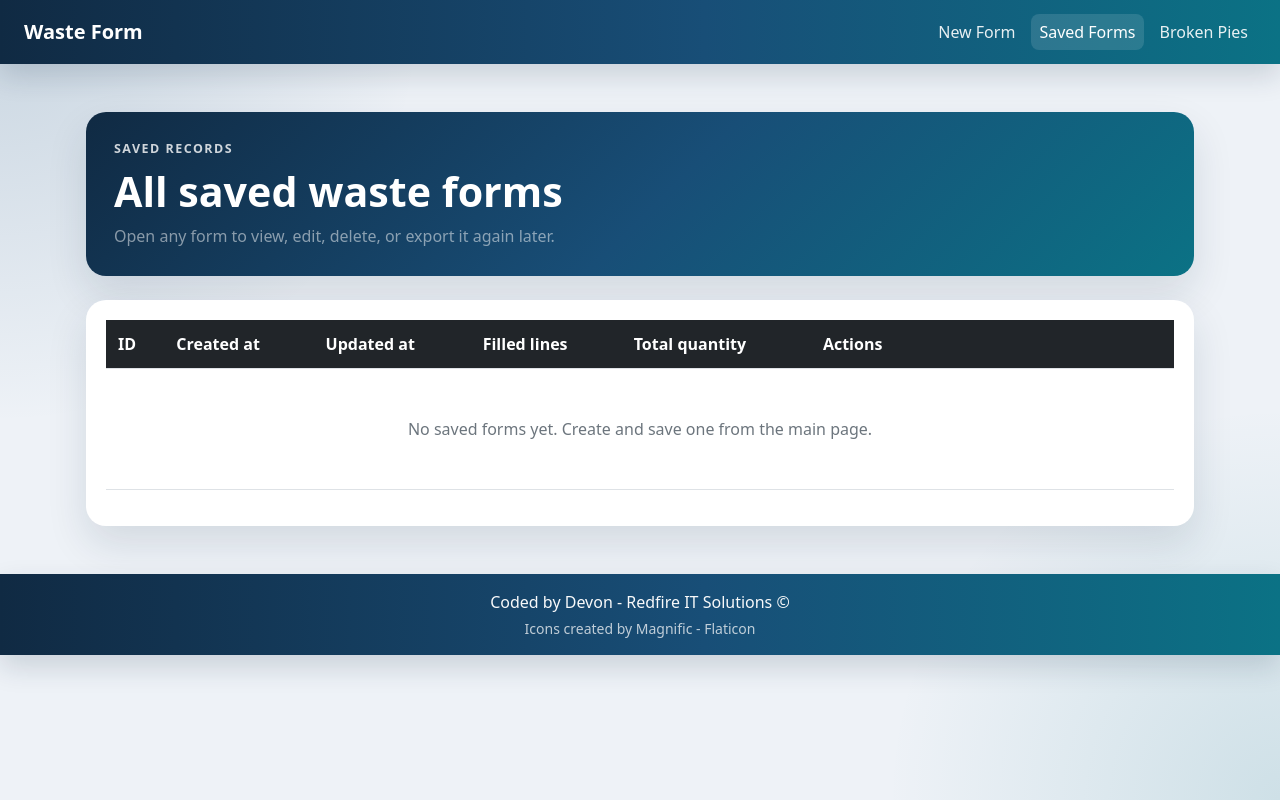
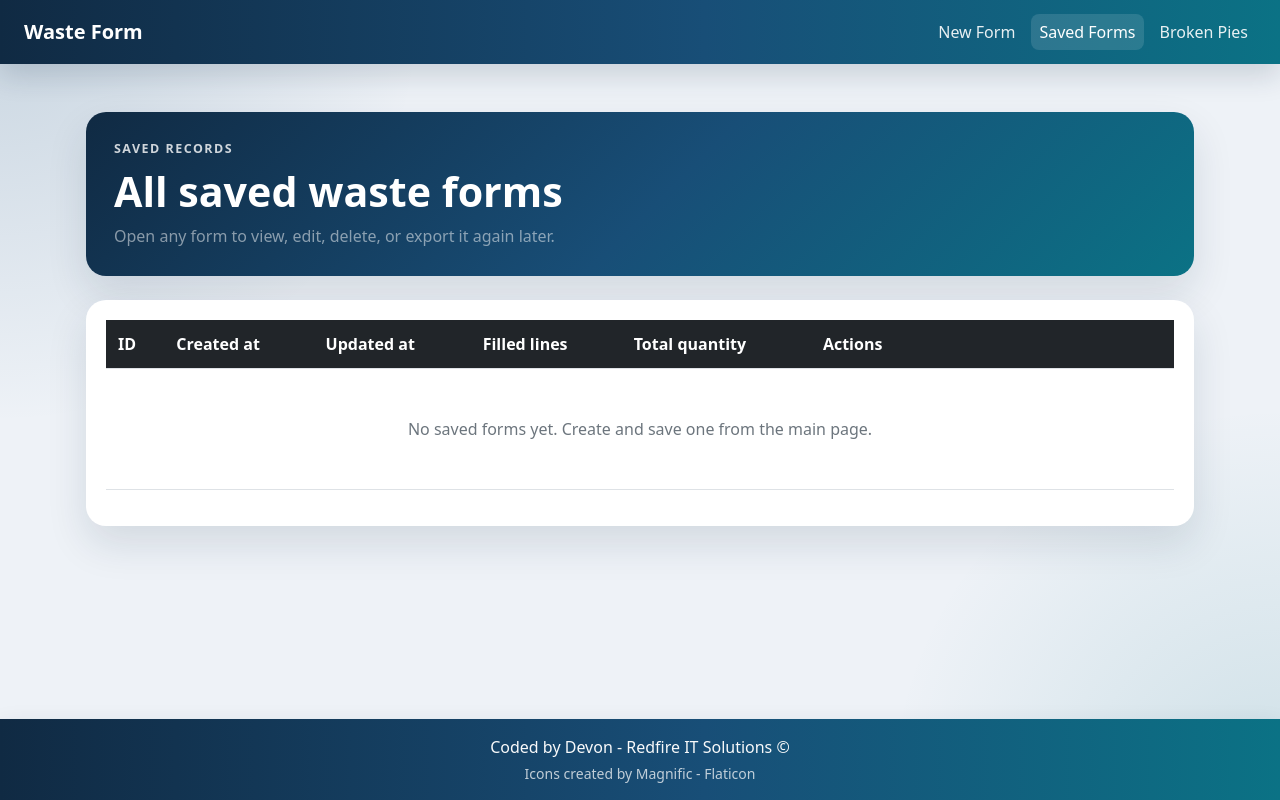
Before and after one commit to Devon-GS/Waste-Management-Online-Form, a Flask app: page /forms in a window 1280 px wide. Run offline with Flask 3, Linux system fonts and the light colour scheme; data that the repository does not hold is empty; some libraries are stand-ins or nearby versions.

Commit message:
Updated footer not at bottom of page

```diff
--- a/static/styles.css
+++ b/static/styles.css
@@ -13,6 +13,8 @@ body {
     var(--page-bg);
   color: var(--ink);
   min-height: 100vh;
+  display: flex;
+  flex-direction: column;
 }
 
 .navbar-shell {
@@ -22,6 +24,11 @@ body {
 
 .page-shell {
   position: relative;
+  flex: 1 0 auto;
+}
+
+footer {
+  flex-shrink: 0;
 }
 
 .hero-card,
```
